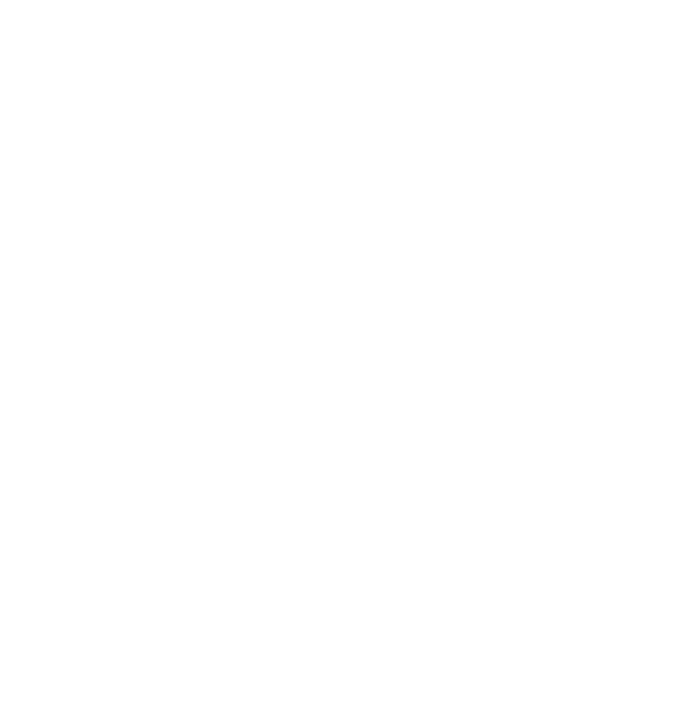
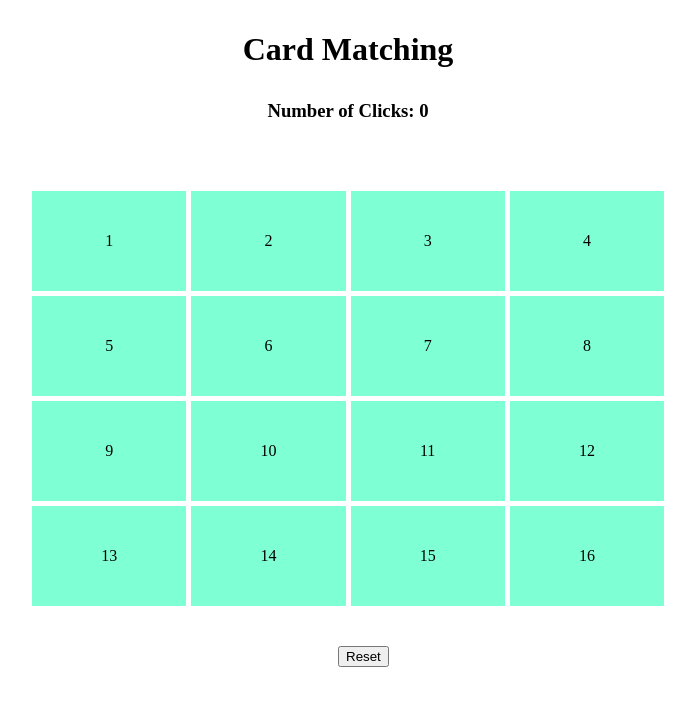
Before and after one commit to youssef-mohamed1809/Card-Matching-VanillaJS, a plain HTML site: page index.html in a window 1280 px wide. Shown: the whole page, without its empty margins (292-987 px from the left). Drawn offline with Linux system fonts and the light colour scheme.

Commit message:
Initial Layout

```diff
--- a/index.html
+++ b/index.html
@@ -1,7 +1,35 @@
 <!DOCTYPE html>
 <html lang="en">
   <head>
+    <meta charset="UTF-8" />
+    <meta name="viewport" content="width=device-width, initial-scale=1.0" />
     <title>Document</title>
+    <link rel="stylesheet" href="styles.css" />
   </head>
-  <body></body>
+  <body>
+    <h1>Card Matching</h1>
+    <h3>Number of Clicks: 0</h3>
+    <div class="game">
+      <div class="card">1</div>
+      <div class="card">2</div>
+      <div class="card">3</div>
+      <div class="card">4</div>
+      <div class="card">5</div>
+      <div class="card">6</div>
+      <div class="card">7</div>
+      <div class="card">8</div>
+      <div class="card">9</div>
+      <div class="card">10</div>
+      <div class="card">11</div>
+      <div class="card">12</div>
+      <div class="card">13</div>
+      <div class="card">14</div>
+      <div class="card">15</div>
+      <div class="card">16</div>
+    </div>
+
+    <div class="btn">
+      <button>Reset</button>
+    </div>
+  </body>
 </html>
--- a/script.js
+++ b/script.js
@@ -0,0 +1,3 @@
+function printHi(){
+    console.log("Hi");
+}
--- a/styles.css
+++ b/styles.css
@@ -0,0 +1,31 @@
+h1, h3{
+    padding-top: 10px;
+    text-align: center;
+}
+
+.btn{
+    padding-top: 40px;
+    margin: auto;
+    max-width: 20px;
+}
+
+.game{
+    padding-top: 50px;
+    display: grid;
+    margin: auto;
+    width: 50%;
+    height: 100%;
+    background-color: white;
+    grid-template-columns: repeat(4, 1fr);
+    grid-template-rows: repeat(4, 1fr);
+    gap: 5px;
+}
+
+.card{
+    display: flex;
+    justify-content: center;
+    align-items: center;
+    background-color: aquamarine;
+    width: 100%;
+    height: 100px;
+}
```
